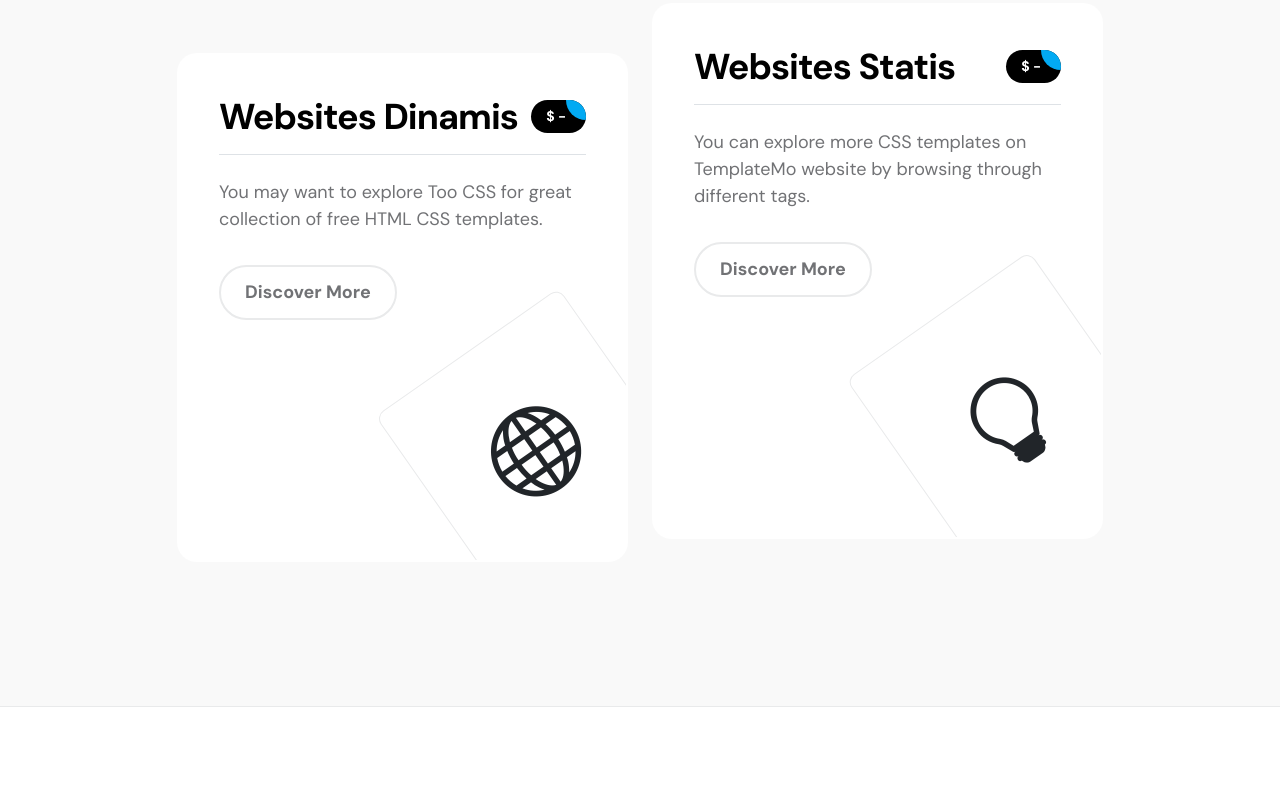
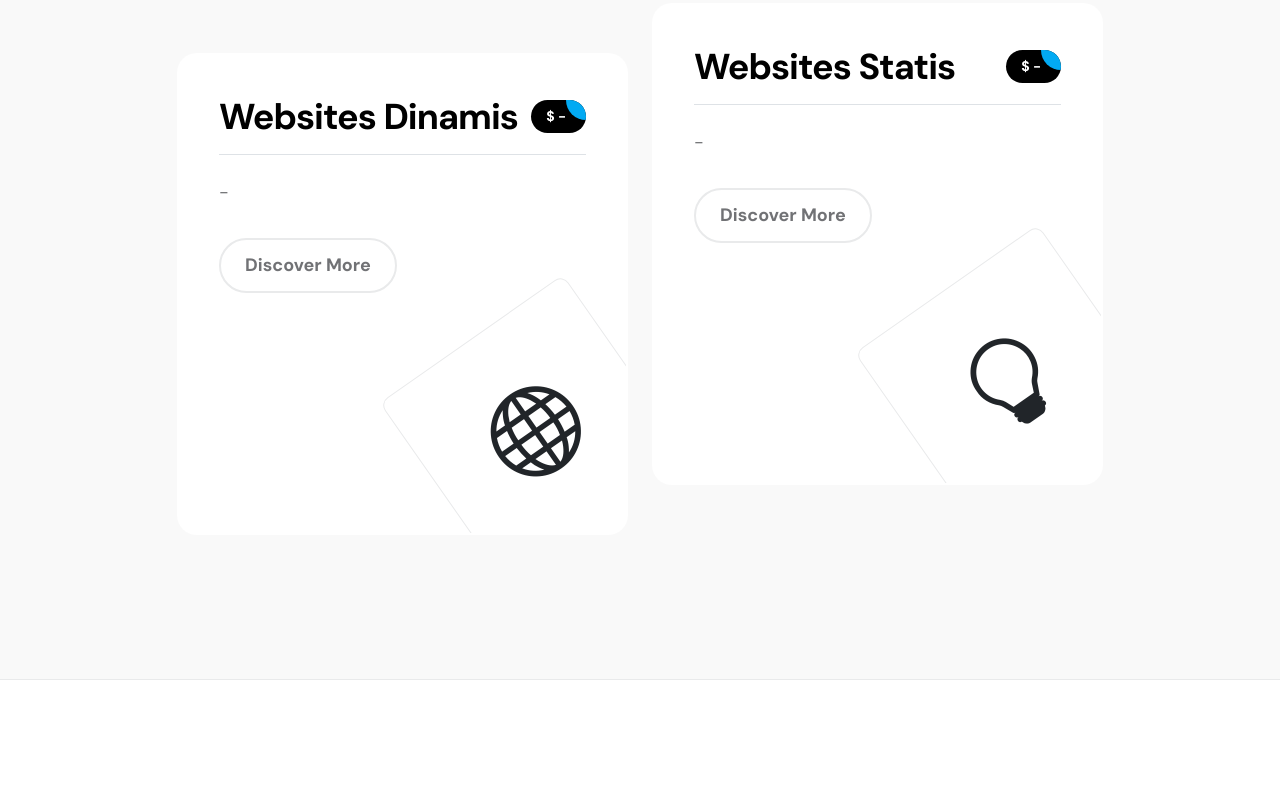
Before and after one commit to clozers/clozers.github.io, a plain HTML site: page index.html in a window 1280 px wide. Shown: the part 2616-3413 px from the top of the page. Drawn offline with Linux system fonts and the light colour scheme.

Commit message:
Update index.html

```diff
--- a/index.html
+++ b/index.html
@@ -257,7 +257,7 @@ https://templatemo.com/tm-578-first-portfolio
                                         </div>
                                     </div>
 
-                                    <p>You may want to explore Too CSS for great collection of free HTML CSS templates.
+                                    <p>-
                                     </p>
 
                                     <a href="#" class="custom-btn custom-border-btn btn mt-3">Discover More</a>
@@ -279,8 +279,7 @@ https://templatemo.com/tm-578-first-portfolio
                                         </div>
                                     </div>
 
-                                    <p>You can explore more CSS templates on TemplateMo website by browsing through
-                                        different tags.</p>
+                                    <p>-</p>
 
                                     <a href="#" class="custom-btn custom-border-btn btn mt-3">Discover More</a>
 
@@ -529,8 +528,7 @@ https://templatemo.com/tm-578-first-portfolio
                 <div class="col-lg-12 col-12">
                     <div class="copyright-text-wrap">
                         <p class="mb-0">
-                            <span class="copyright-text">Copyright © 2036 <a href="#">First Portfolio</a> Company. All
-                                rights reserved.</span>
+                            <span class="copyright-text">Copyright © 2036 <a href="#"></a></span>
                             Design:
                             <a rel="sponsored" href="https://templatemo.com" target="_blank">TemplateMo</a>
                         </p>
```
